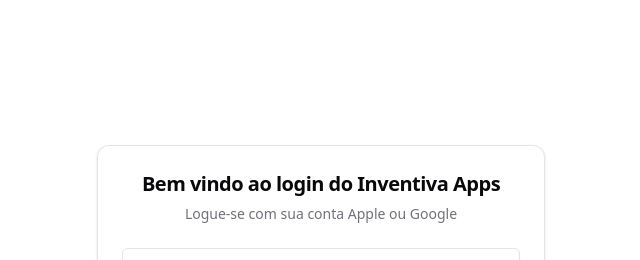
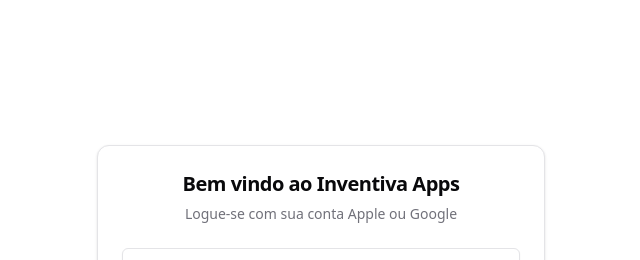
Before and after one commit to dclaumanndeveloper/inventiva, a React (Vite) app: page / in a window 1280 px wide. Shown: the top 260 px of the page, without its empty margins (319-959 px from the left). Built offline with nearby package versions, Linux system fonts and the light colour scheme.

Commit message:
updated Card Title login page

```diff
--- a/src/components/login-form.tsx
+++ b/src/components/login-form.tsx
@@ -31,7 +31,7 @@
     >
       <Card className="w-full max-w-md mx-auto"> {/* Largura total em mobile, max-width em desktop */}
         <CardHeader className="text-center">
-          <CardTitle className="text-xl">Bem vindo ao login do Inventiva Apps</CardTitle>
+          <CardTitle className="text-xl">Bem vindo ao Inventiva Apps</CardTitle>
           <CardDescription>
             Logue-se com sua conta Apple ou Google
           </CardDescription>
```
